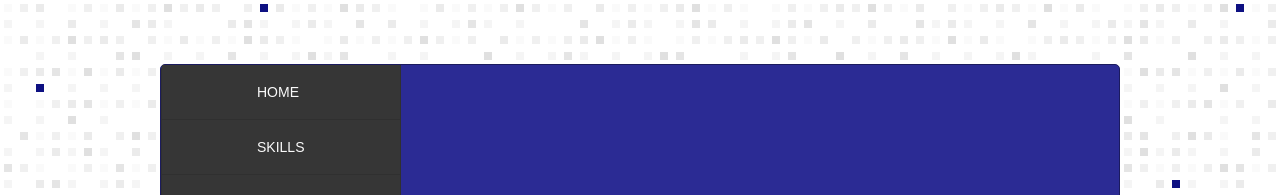
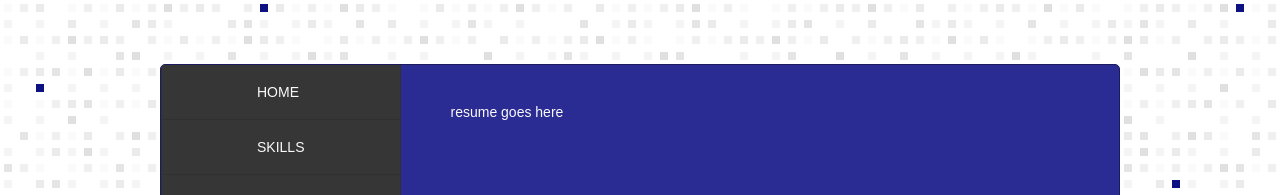
Before and after one commit to alex-lc/pv2, a React (Create React App) app: page /resume in a window 1280 px wide. Shown: the top 195 px of the page. Built offline with nearby package versions, Linux system fonts and the light colour scheme.

Commit message:
working on resume section now

```diff
--- a/src/App.js
+++ b/src/App.js
@@ -9,6 +9,7 @@ import GitHub from "./components/GitHub";
 import Home from "./components/Home";
 import Nav from "./components/Nav";
 import Projects from "./components/Projects";
+import Resume from "./components/Resume";
 
 const Container = styled.div`
   width: 100%;
@@ -70,6 +71,9 @@ function App() {
           <Route path="/projects">
             <Projects />
           </Route>
+          <Route path="/resume">
+            <Resume />
+          </Route>
         </div>
       </div>
     </Container>
--- /dev/null
+++ b/src/components/Resume.js
@@ -0,0 +1,10 @@
+import React from 'react';
+
+export default function Resume() {
+
+    return (
+        <div>
+            resume goes here
+        </div>
+    )
+}
```
